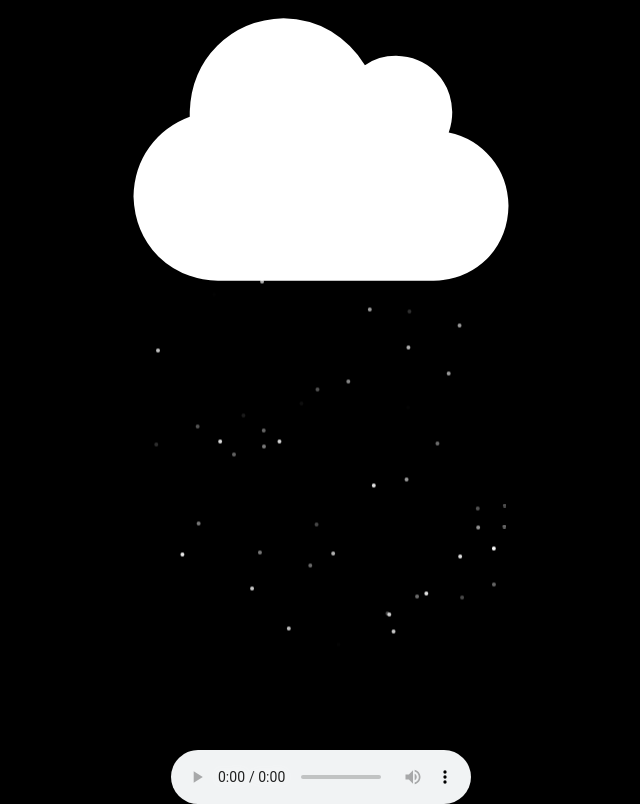
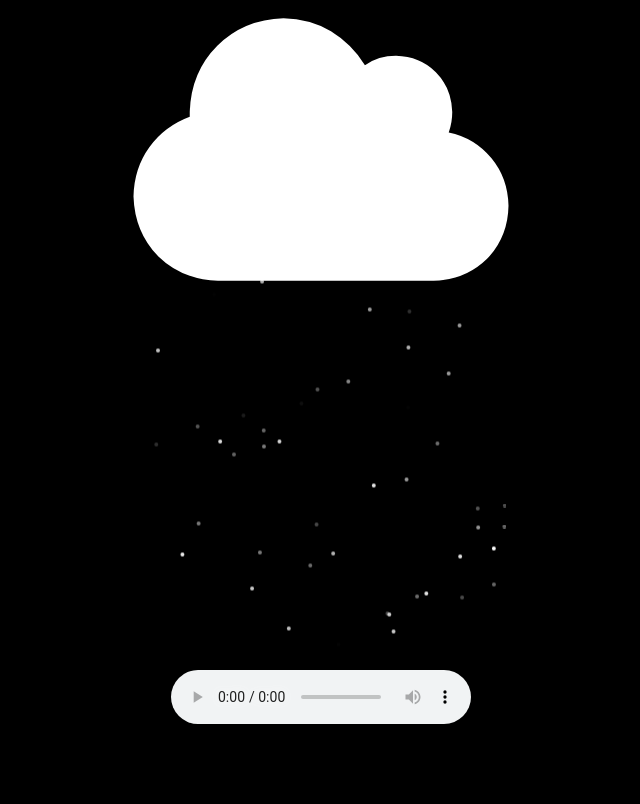
Before and after one commit to vulam17/Rain, a plain HTML site: page index.html in a window 1280 px wide. Shown: the whole page, without its empty margins (319-959 px from the left). Drawn offline with Linux system fonts and the light colour scheme.

Commit message:
lan 2 - fix position player

```diff
--- a/index.html
+++ b/index.html
@@ -55,10 +55,12 @@
         {
             display:block;
             margin:auto;
+            position: relative;
+            top:-80px;
         }
     </style>
 </head>
-<body id ="bg">
+<body>
     <div class="container">
         <p><i class="fa-solid fa-cloud"></i></p>
         <svg width = "370px" height="450px" id = "rain">
```
